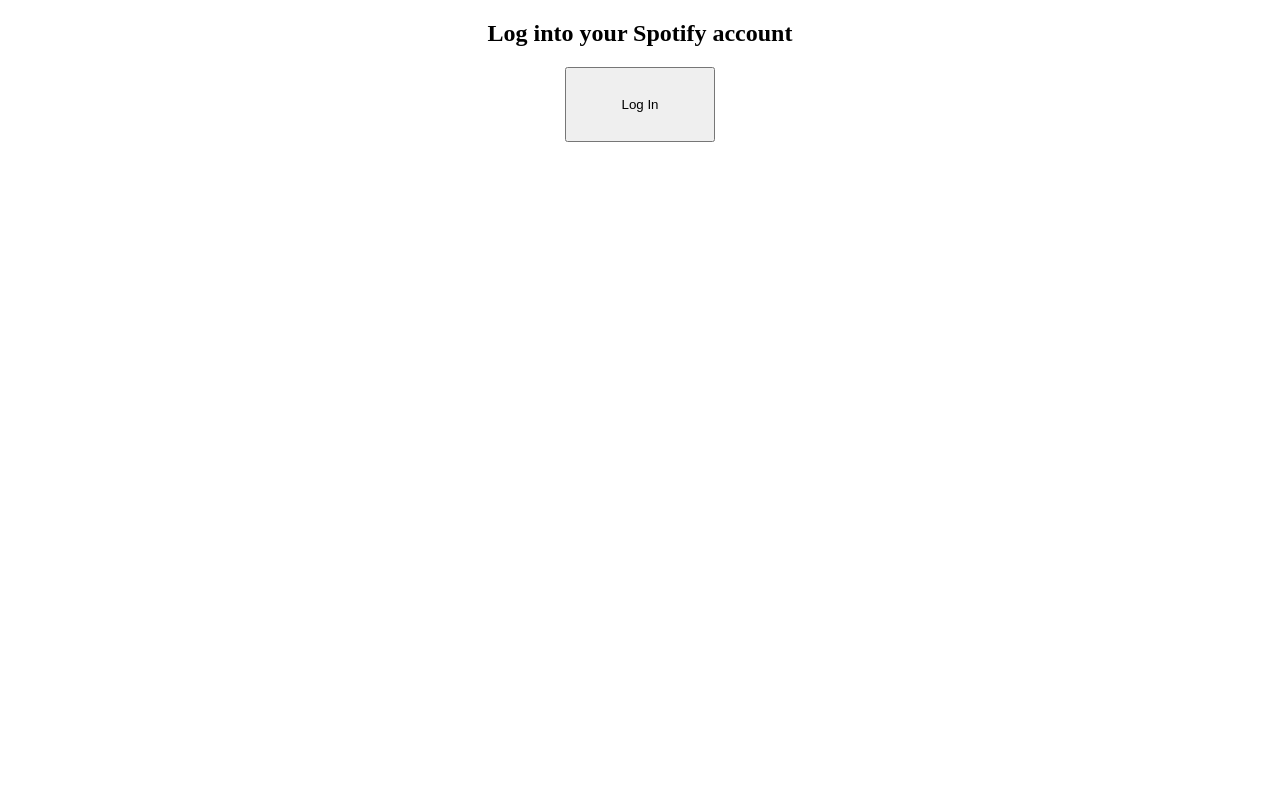
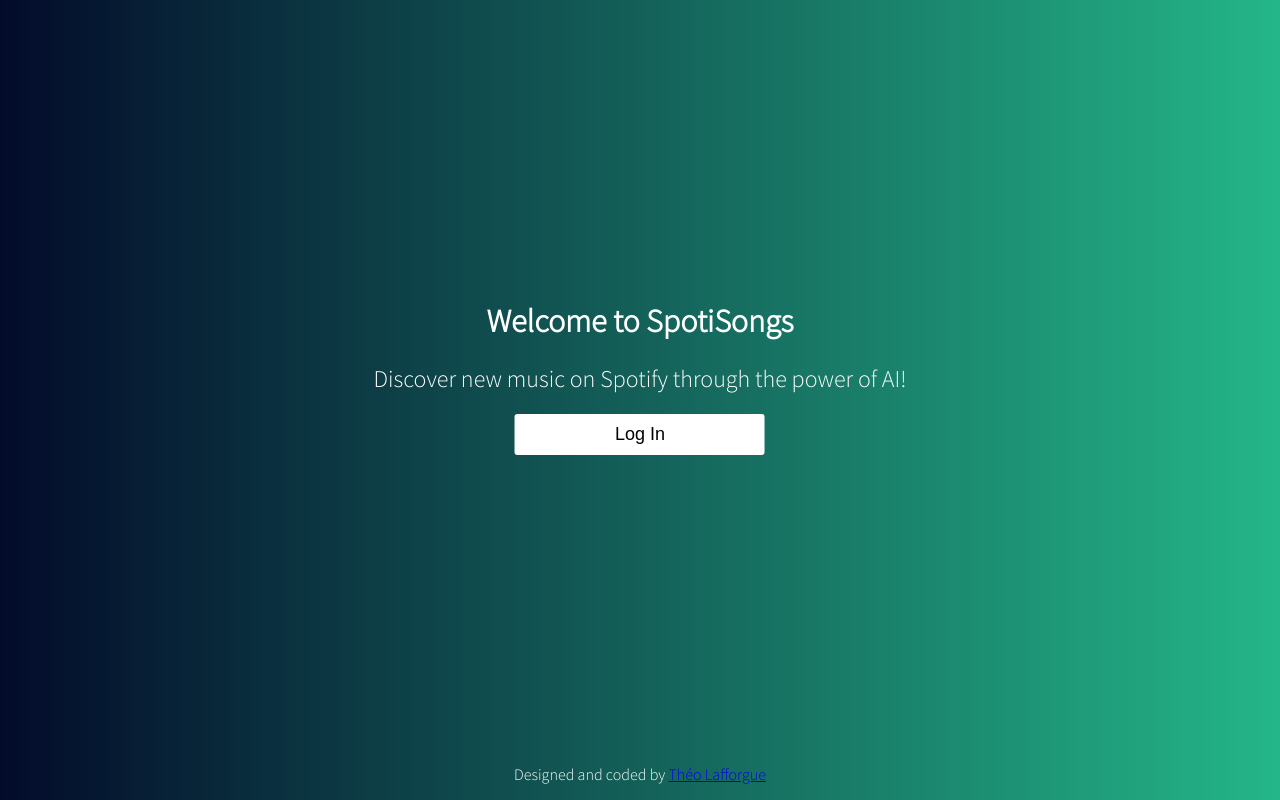
Before and after one commit to theolaf/SpotiSongs, a Flask app: page / in a window 1280 px wide. Run offline with Flask 2, Linux system fonts and the light colour scheme.

Commit message:
login page design mostly done

```diff
--- /dev/null
+++ b/static/style.css
@@ -0,0 +1,58 @@
+@import url(https://fonts.googleapis.com/css?family=Source+Sans+Pro:200,300);
+
+*{
+	box-sizing: border-box;
+	margin: 20;
+	padding: 0;
+	font-weight: 300;
+}
+
+body{
+	font-family: 'Source Sans Pro', sans-serif;
+	color: white;
+	font-weight: 300;
+  background: rgb(3,11,42);
+  background: -moz-linear-gradient(90deg, rgba(3,11,42,1) 0%, rgba(36,182,136,1) 100%);
+  background: -webkit-linear-gradient(90deg, rgba(3,11,42,1) 0%, rgba(36,182,136,1) 100%);
+  background: linear-gradient(90deg, rgba(3,11,42,1) 0%, rgba(36,182,136,1) 100%);
+  filter: progid:DXImageTransform.Microsoft.gradient(startColorstr="#030b2a",endColorstr="#24b688",GradientType=1);
+}
+
+h1{
+  font-weight: bold;
+}
+
+button{
+		appearance: none;
+		outline: 0;
+		background-color: white;
+		border: 0;
+		padding: 10px 15px;
+		color: black;
+		border-radius: 3px;
+		width: 250px;
+		cursor: pointer;
+		font-size: 18px;
+}
+
+.container{
+	max-width: 600px;
+	margin: 0 auto;
+	padding: 80px 0;
+	height: 400px;
+	text-align: center;
+  position: absolute;
+  top: 50%;
+  left: 50%;
+  -ms-transform: translate(-50%, -50%);
+  transform: translate(-50%, -50%);
+}
+
+.footer {
+  position: absolute;
+  right: 0;
+  bottom: 0;
+  left: 0;
+  padding: 1rem;
+  text-align: center;
+}
--- a/templates/layout.html
+++ b/templates/layout.html
@@ -1,10 +1,17 @@
 <!DOCTYPE html>
 <html>
   <head>
-    <title></title>
+    <title>
+      {% block title %}
+      {% endblock %}
+    </title>
+    <link rel="stylesheet" type="text/css" href="{{ url_for('static', filename='style.css') }}">
   </head>
   <body>
     {% block content %}
     {% endblock %}
   </body>
+  <div class="footer">
+    Designed and coded by <a href="https://www.linkedin.com/in/tlafforgue/">Théo Lafforgue</a>
+  </div>
 </html>
--- a/templates/login.html
+++ b/templates/login.html
@@ -1,5 +1,11 @@
 {% extends "layout.html" %}
+{% block title %}
+  SpotiSongs - Login
+{% endblock %}
 {% block content %}
-    <h2 align="center">Log into your Spotify account</h2>
-    <p align="center"><a href="{{ url_for('login') }}"><button class=grey style="height:75px;width:150px">Log In</button></a></p>
+  <div class="container">
+    <h1>Welcome to SpotiSongs</h1>
+    <h2>Discover new music on Spotify through the power of AI!</h2>
+    <p><a href="{{ url_for('login') }}"><button>Log In</button></a></p>
+  </div>
 {% endblock %}
```
